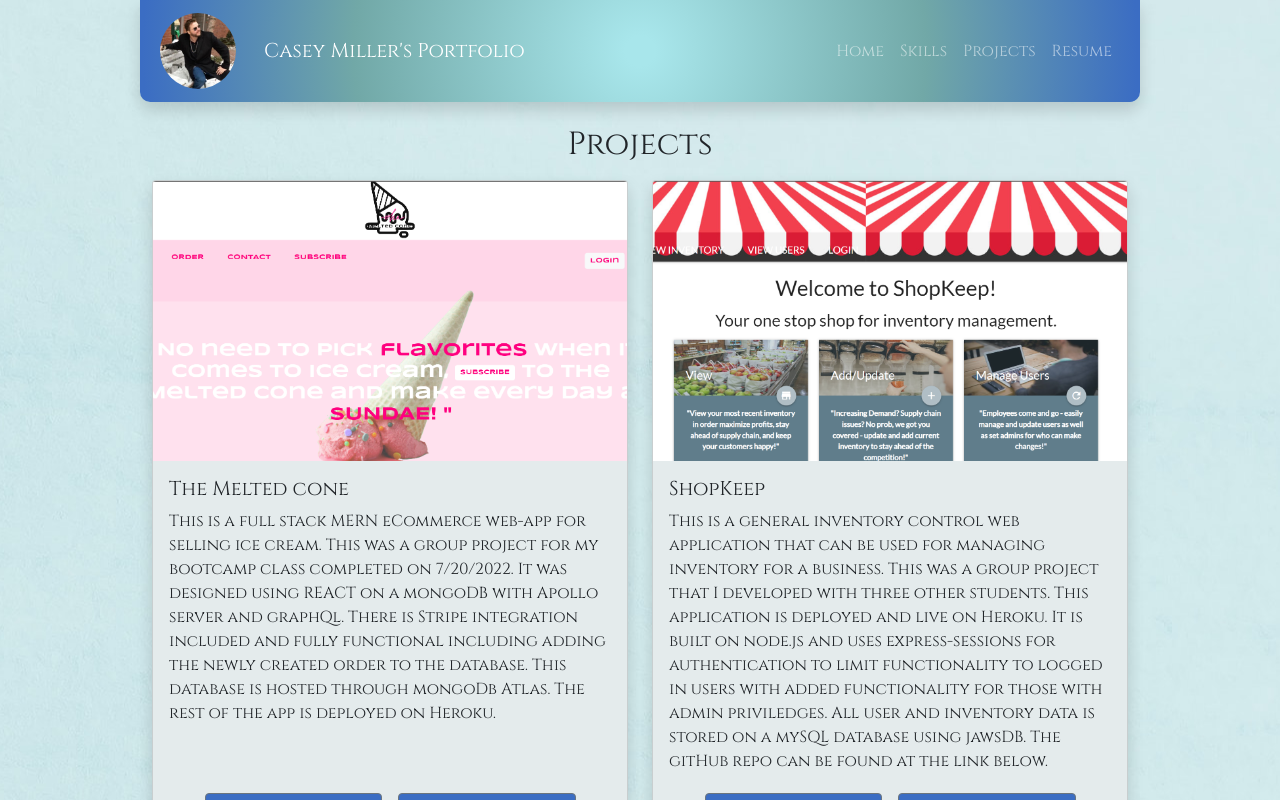
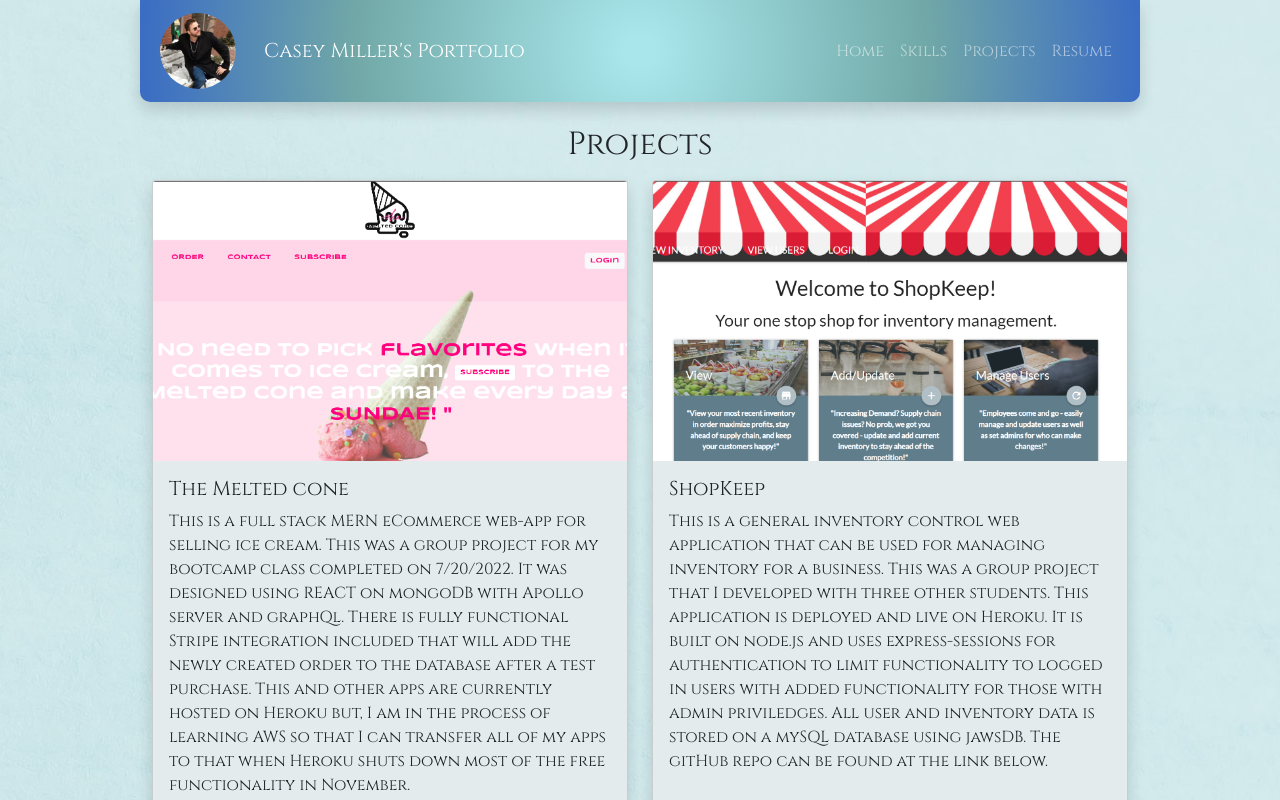
Before and after one commit to CaseySMiller/reactPortfolio, a React (Create React App) app in the folder client/: page /projects in a window 1280 px wide. Shown: the top 800 px of the page. Built offline with nearby package versions, Linux system fonts and the light colour scheme.

Commit message:
updated project description

```diff
--- a/client/src/components/data/projectList.js
+++ b/client/src/components/data/projectList.js
@@ -5,7 +5,7 @@ const projectList = [
         _id: 'project-1',
         image: 'melted-cone.png',
         title: 'The Melted cone',
-        description: 'This is a full stack MERN eCommerce web-app for selling ice cream. This was a group project for my bootcamp class completed on 7/20/2022. It was designed using REACT on a mongoDB with Apollo server and graphQl. There is Stripe integration included and fully functional including adding the newly created order to the database. This database is hosted through mongoDb Atlas. The rest of the app is deployed on Heroku.',
+        description: 'This is a full stack MERN eCommerce web-app for selling ice cream. This was a group project for my bootcamp class completed on 7/20/2022. It was designed using REACT on mongoDB with Apollo server and graphQl. There is fully functional Stripe integration included that will add the newly created order to the database after a test purchase. This and other apps are currently hosted on Heroku but, I am in the process of learning AWS so that I can transfer all of my apps to that when Heroku shuts down most of the free functionality in November.',
         deployedSite: 'https://the-melted-cone.herokuapp.com/',
         gitHub: 'https://github.com/CaseySMiller/theMeltedCone',
     },
```
